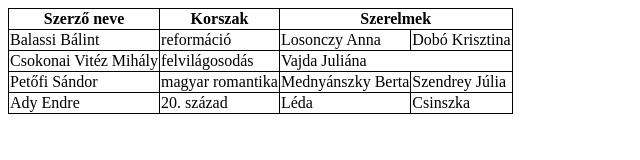
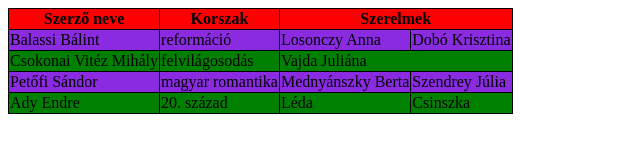
Before and after one commit to Gal-Levente/javascript_func, a plain HTML site: page table_col/index.html in a window 1280 px wide. Shown: the whole page, without its empty margins (0-640 px from the left). Drawn offline with Linux system fonts and the light colour scheme.

Commit message:
style.css hozzáadva

```diff
--- a/table_col/style.css
+++ b/table_col/style.css
@@ -2,3 +2,23 @@ table, thead, tr, th, td {
     border: 1px solid black;
     border-collapse: collapse;
 }
+
+th {
+    background-color: red;
+}
+
+table thead ~ tbody > tr{
+    background-color: blueviolet;
+}
+
+table tbody > tr{
+    background-color: lightgray;
+}
+
+tbody tr:nth-child(2n) {
+    background-color: green;
+}
+
+tbody tr:hover{
+    background-color: white;
+}
```
